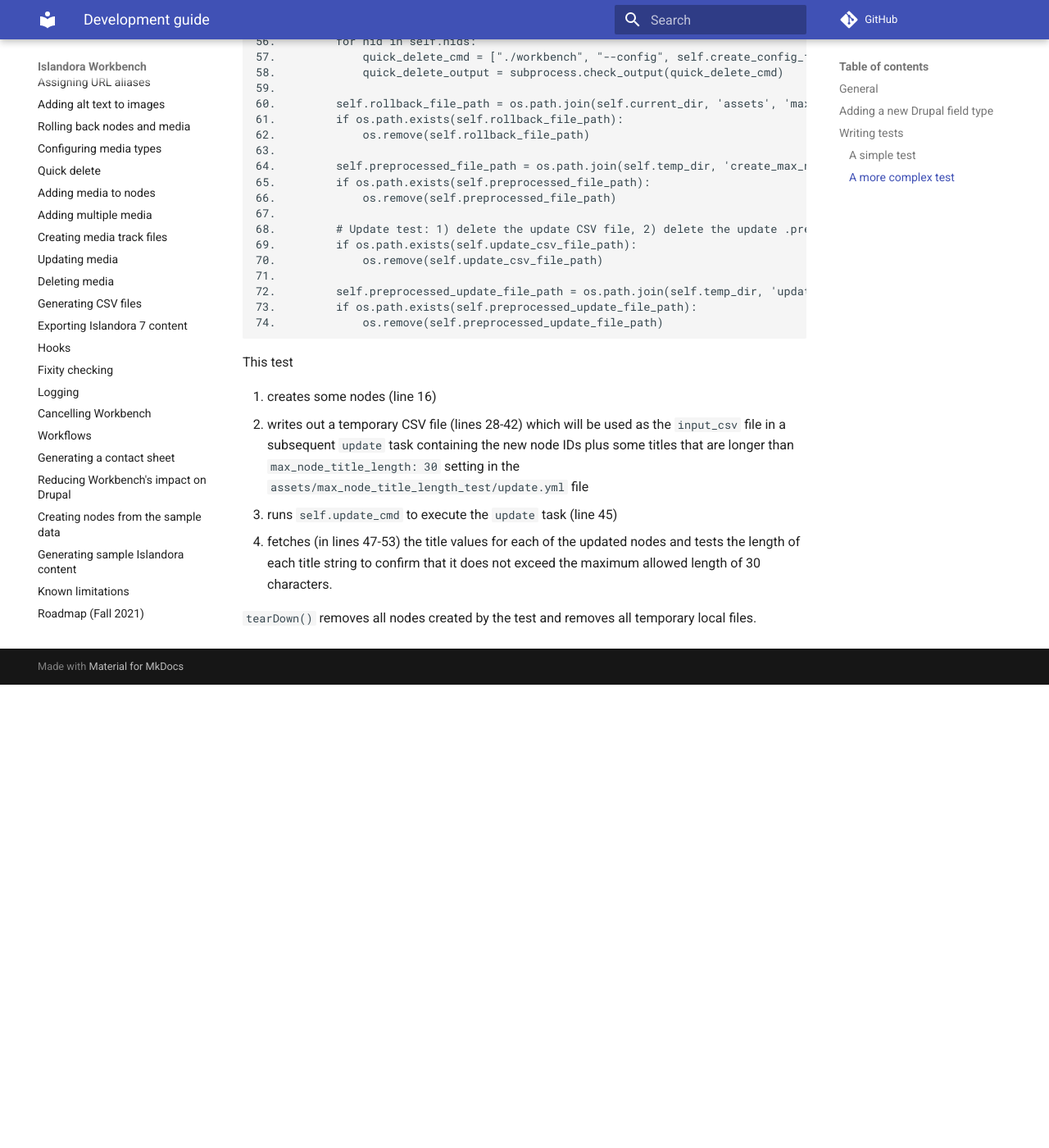
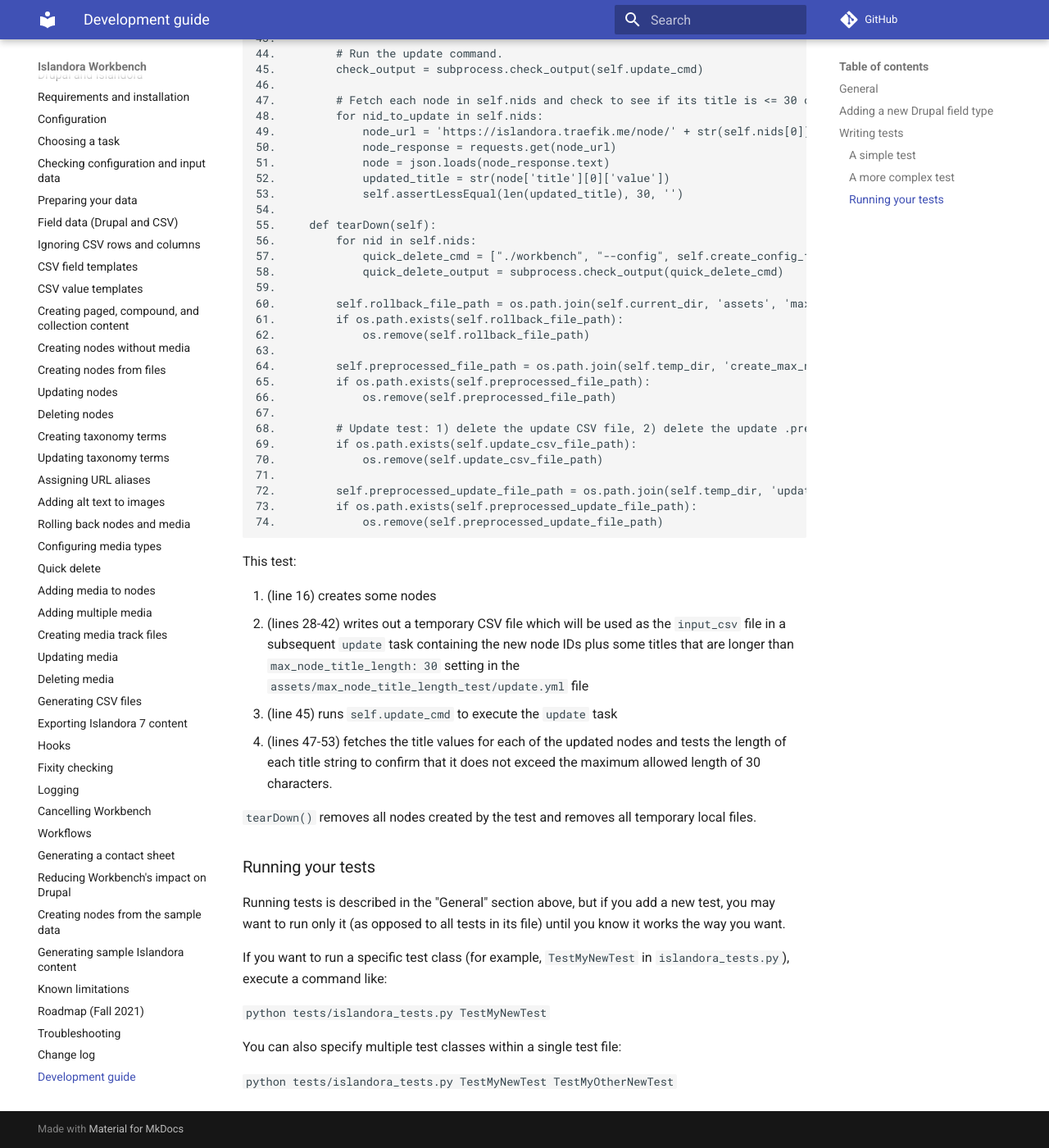
Before and after one commit to mjordan/islandora_workbench_docs, an MkDocs documentation site: the page built from docs/development_guide.md, in a window 1280 px wide and 1400 px high, scrolled down 4629 px. Shown: the whole window at 82% size. Built offline with MkDocs 1.6.1 and Material for MkDocs 9.7.7, drawn with Linux system fonts in a browser that asks for light colours; comment, search, counter and statistics services are not loaded; before the commit the page ends 5464 px from its top, so only the background shows below that; some of the changed text lies outside the part shown.

Commit message:
Further work on development guide.

````diff
--- a/docs/development_guide.md
+++ b/docs/development_guide.md
@@ -24,13 +24,21 @@
 
 ## Adding a new Drupal field type
 
-Eventually, handlers for new Drupal field types will need to be added to Workbench. Currently, the only types supported are:
+Eventually, handlers for new Drupal field types will need to be added to Workbench as the community adopts more field types provided by Drupal contrib modules or creates new field types specific to Islandora. Currently, Workbench supports the following field types:
 
-* strings (for string or text fields) like `Using Islandora Workbench for Fun and Profit`
-* integers (for `field_weight`, for example) like `1` or `7281`
-* the binary values `1` or `0`
-* Existing Drupal-generated entity IDs (term IDs for taxonomy terms or node IDs for collections and parents), which are integers like `10` or `3549`
-* structured strings, for typed relation (e.g., `relators:art:30`), link fields (e.g., `https://acme.net%%Acme Products`), geolocation fields (e.g., `"49.16667,-123.93333"`), and authority link data (e.g., `viaf%%http://viaf.org/viaf/10646807%%VIAF Record`)
+* "simple" fields for
+    * strings (for string or text fields) like `Using Islandora Workbench for Fun and Profit`
+    * integers (for `field_weight`, for example) like `1` or `7281`
+    * the binary values `1` or `0`
+    * existing Drupal-generated entity IDs (term IDs for taxonomy terms or node IDs for collections and parents), which are integers like `10` or `3549`
+* entity reference fields
+* entity reference revision fields
+* typed relation fields (e.g., `relators:art:30`)
+* link fields (e.g., `https://acme.net%%Acme Products`)
+* geolocation fields (e.g., `"49.16667,-123.93333"`)
+* authority link fields (e.g., `viaf%%http://viaf.org/viaf/10646807%%VIAF Record`)
+
+All field types are defined in classes contained in `workbench_fields.py` and share the methods `create()`, `update()`, `dedupe_values()`, `remove_invalid_values()`, and `serialize()`.
 
 Details on how to add new field types are coming soon!
 
@@ -186,11 +194,23 @@
 74.             os.remove(self.preprocessed_update_file_path)
 ```
 
-This test
+This test:
 
-1. creates some nodes (line 16)
-1. writes out a temporary CSV file (lines 28-42) which will be used as the `input_csv` file in a subsequent `update` task containing the new node IDs plus some titles that are longer than `max_node_title_length: 30` setting in the `assets/max_node_title_length_test/update.yml` file
-1. runs `self.update_cmd` to execute the `update` task (line 45)
-1. fetches (in lines 47-53) the title values for each of the updated nodes and tests the length of each title string to confirm that it does not exceed the maximum allowed length of 30 characters.
+1. (line 16) creates some nodes
+1. (lines 28-42) writes out a temporary CSV file which will be used as the `input_csv` file in a subsequent `update` task containing the new node IDs plus some titles that are longer than `max_node_title_length: 30` setting in the `assets/max_node_title_length_test/update.yml` file
+1. (line 45) runs `self.update_cmd` to execute the `update` task
+1. (lines 47-53) fetches the title values for each of the updated nodes and tests the length of each title string to confirm that it does not exceed the maximum allowed length of 30 characters.
 
 `tearDown()` removes all nodes created by the test and removes all temporary local files.
+
+### Running your tests
+
+Running tests is described in the "General" section above, but if you add a new test, you may want to run only it (as opposed to all tests in its file) until you know it works the way you want.
+
+If you want to run a specific test class (for example, `TestMyNewTest` in `islandora_tests.py`), execute a command like:
+
+`python tests/islandora_tests.py TestMyNewTest`
+
+You can also specify multiple test classes within a single test file:
+
+`python tests/islandora_tests.py TestMyNewTest TestMyOtherNewTest`
````
Also changed, not shown: docs/changelog.md (+1 -0 lines).
